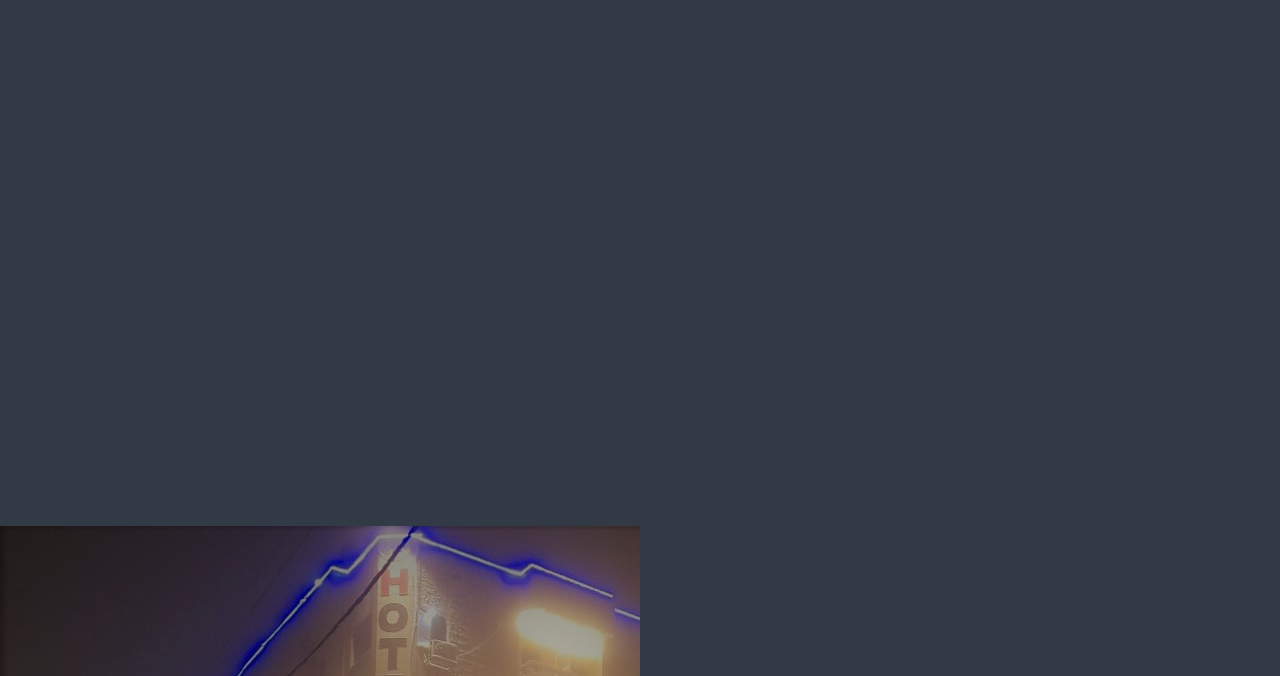
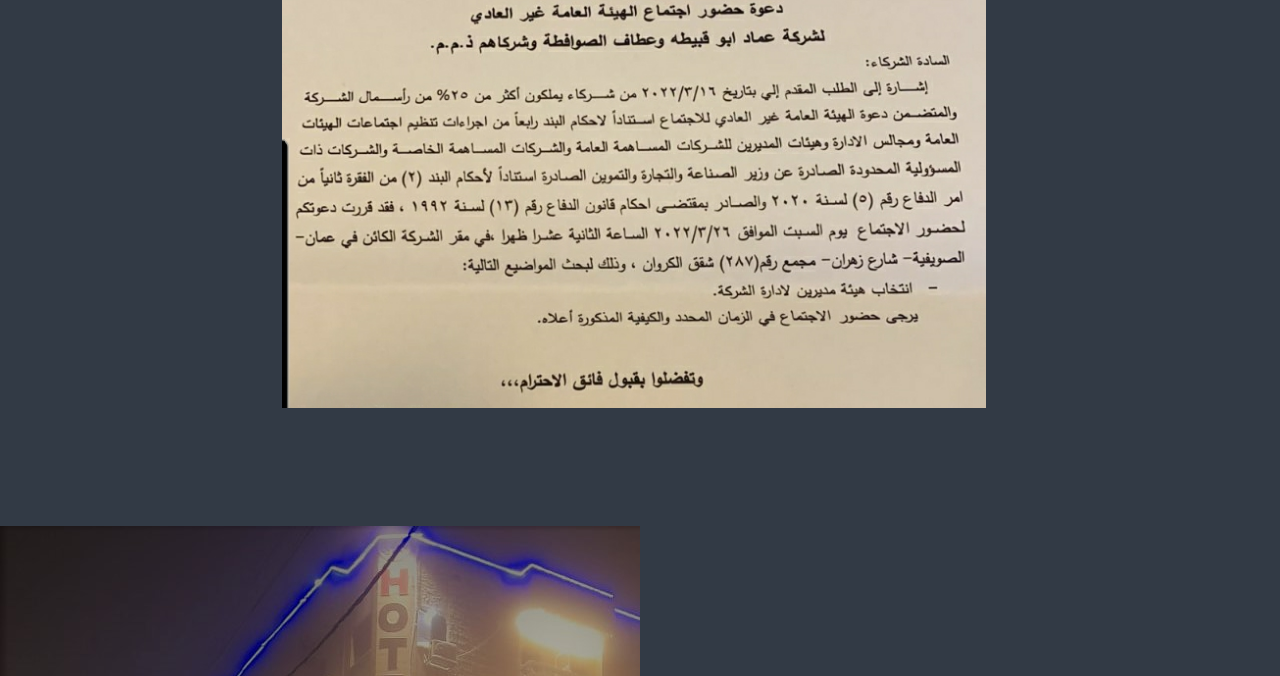
Before and after one commit to emad-aldeen/Al-karawan, a website: page index.html in a window 1280 px wide. Shown: the part 424-1100 px from the top of the page. Drawn offline with nearby package versions, Linux system fonts and the light colour scheme.

Commit message:
adding-anoinment

```diff
--- a/index.html
+++ b/index.html
@@ -54,6 +54,7 @@
             </nav>
         </div>
     <h1 class="heading">Al Karawn Hotel</h1>
+    <img src="./Images/anoniment.jpeg" class="annoinmet" alt="">
     </div>
     <div class="container-fluid" id="aboutus">
         <div class="row">
--- a/style.css
+++ b/style.css
@@ -314,3 +314,8 @@ strong {
 #contact-form button#valid-form:hover {
     background: #00e2c0;
 }
+
+.annoinmet {
+    margin-left: 22%;
+    width: 55%;
+}
```
Also changed, not shown: Images/anoniment.jpeg (added).
